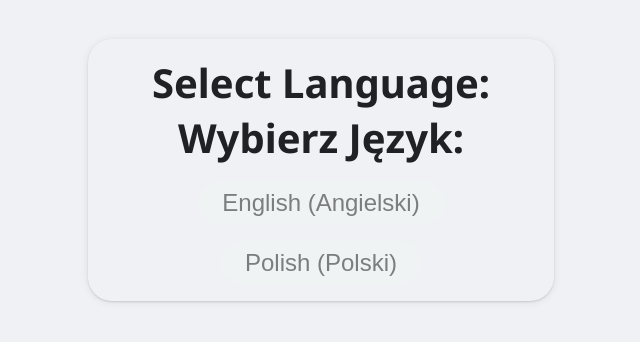
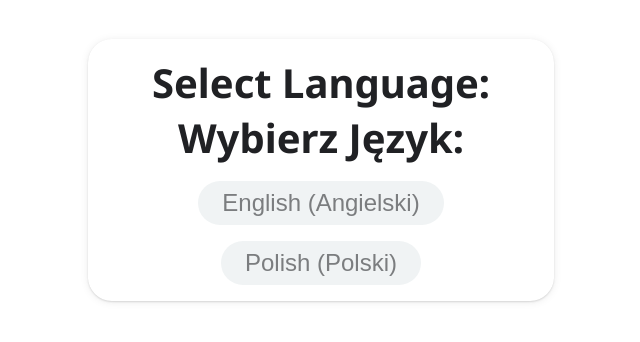
Before and after one commit to Wizzy-TV/2FiMB, a plain HTML site: page index.html in a window 1280 px wide. Shown: the part 230-572 px from the top of the page, without its empty margins (319-959 px from the left). Drawn offline with Linux system fonts and the light colour scheme.

Commit message:
Update styles.css

```diff
--- a/web/assets/index/css/styles.css
+++ b/web/assets/index/css/styles.css
@@ -1,6 +1,6 @@
 @import url('https://fonts.googleapis.com/css2?family=Noto+Sans:ital,wght@0,100..900;1,100..900&display=swap');
 :root {
-    --background: #eff1f4;
+    --background: #ffffff;
     --text-color: #202124;
     --grey: #f0f3f4;
     --color: #7b7d7f;
```
